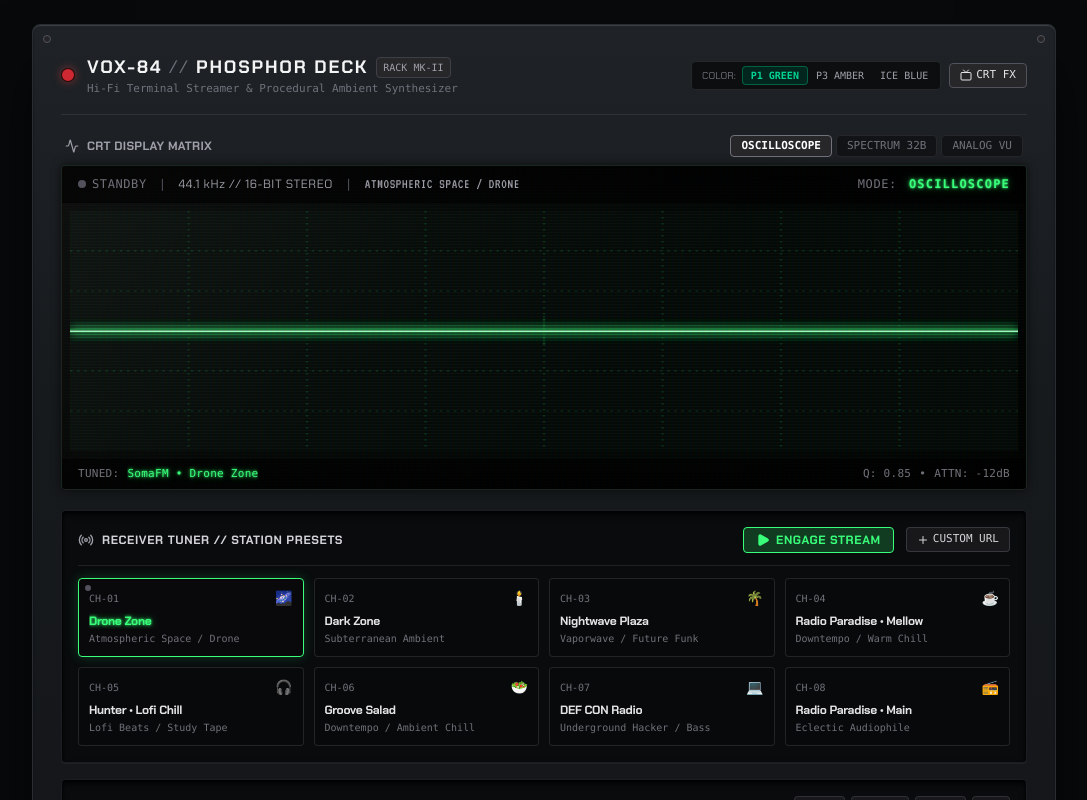
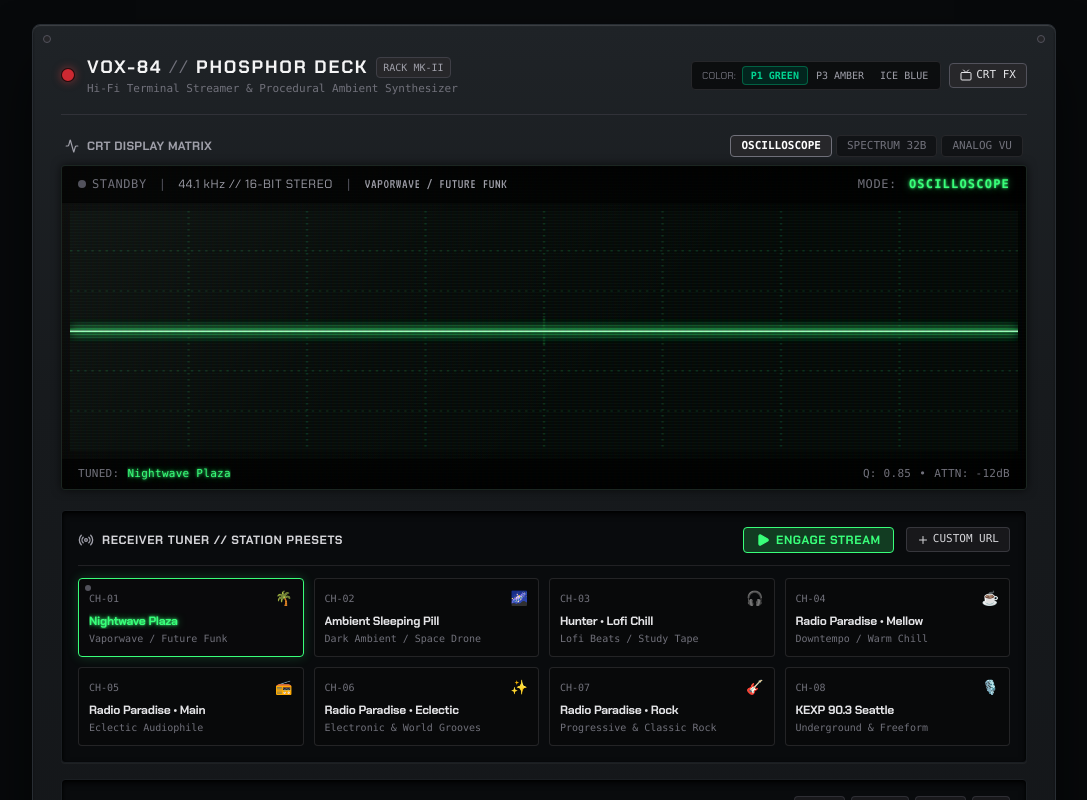
Before and after one commit to jasonpersinger/phosphor-deck, a React (Vite) app: page / in a window 1280 px wide. Shown: the top 800 px of the page, without its empty margins (96-1183 px from the left). Built offline with nearby package versions, Linux system fonts and the light colour scheme.

Commit message:
Replace fragile Icecast stations with high-reliability CDN streams (Stereoscenic, RP Eclectic/Rock, KEXP)

```diff
--- a/src/audioEngine.ts
+++ b/src/audioEngine.ts
@@ -9,24 +9,8 @@ export interface Station {
   icon: string;
 }
 
-// 8 Verified, Fast, High-Bandwidth Live Audio Streams
+// 8 Verified, Fast, High-Bandwidth Live Audio Streams (Modern CDNs, No Icecast/CORS blocks)
 export const STATIONS: Station[] = [
-  {
-    id: 'soma-dronezone',
-    name: 'SomaFM • Drone Zone',
-    genre: 'Atmospheric Space / Drone',
-    streamUrl: 'https://ice4.somafm.com/dronezone-128-mp3',
-    description: 'Served best chilled, safe with most medications. Atmospheric ambient space.',
-    icon: '🌌'
-  },
-  {
-    id: 'soma-darkzone',
-    name: 'SomaFM • Dark Zone',
-    genre: 'Subterranean Ambient',
-    streamUrl: 'https://ice4.somafm.com/darkzone-128-mp3',
-    description: 'Dark ambient, drone, and industrial soundscapes for deep focus.',
-    icon: '🕯️'
-  },
   {
     id: 'nightwave-plaza',
     name: 'Nightwave Plaza',
@@ -34,6 +18,22 @@ export const STATIONS: Station[] = [
     streamUrl: 'https://radio.plaza.one/mp3',
     description: '24/7 nostalgic vaporwave broadcast live from the virtual shopping mall.',
     icon: '🌴'
+  },
+  {
+    id: 'ambient-sleeping-pill',
+    name: 'Ambient Sleeping Pill',
+    genre: 'Dark Ambient / Space Drone',
+    streamUrl: 'https://radio.stereoscenic.com/asp-h',
+    description: 'Deep, subterranean ambient and cosmic drone for deep focus and sleep.',
+    icon: '🌌'
+  },
+  {
+    id: 'hunter-lofi',
+    name: 'Hunter • Lofi Chill',
+    genre: 'Lofi Beats / Study Tape',
+    streamUrl: 'https://live.hunter.fm/lofi_high',
+    description: 'Dusty vinyl grooves, relaxed jazz chords, and mellow study beats.',
+    icon: '🎧'
   },
   {
     id: 'rp-mellow',
@@ -44,38 +44,39 @@ export const STATIONS: Station[] = [
     icon: '☕'
   },
   {
-    id: 'hunter-lofi',
-    name: 'Hunter • Lofi Chill',
-    genre: 'Lofi Beats / Study Tape',
-    streamUrl: 'https://live.hunter.fm/lofi_high',
-    description: 'Dusty vinyl grooves, relaxed jazz chords, and mellow study beats.',
-    icon: '🎧'
-  },
-  {
-    id: 'soma-groovesalad',
-    name: 'SomaFM • Groove Salad',
-    genre: 'Downtempo / Ambient Chill',
-    streamUrl: 'https://ice4.somafm.com/groovesalad-128-mp3',
-    description: 'A nicely chilled plate of ambient/downtempo beats and grooves.',
-    icon: '🥗'
-  },
-  {
-    id: 'soma-defcon',
-    name: 'SomaFM • DEF CON Radio',
-    genre: 'Underground Hacker / Bass',
-    streamUrl: 'https://ice4.somafm.com/defcon-128-mp3',
-    description: 'Music for hacking, investigating, coding, and the digital underground.',
-    icon: '💻'
-  },
-  {
     id: 'rp-main',
     name: 'Radio Paradise • Main',
     genre: 'Eclectic Audiophile',
     streamUrl: 'https://stream.radioparadise.com/mp3-128',
     description: 'Commercial-free world-class eclectic music curated by real humans.',
     icon: '📻'
+  },
+  {
+    id: 'rp-eclectic',
+    name: 'Radio Paradise • Eclectic',
+    genre: 'Electronic & World Grooves',
+    streamUrl: 'https://stream.radioparadise.com/eclectic-128',
+    description: 'Chilled electronic, acoustic world fusion, and melodic ambient beats.',
+    icon: '✨'
+  },
+  {
+    id: 'rp-rock',
+    name: 'Radio Paradise • Rock',
+    genre: 'Progressive & Classic Rock',
+    streamUrl: 'https://stream.radioparadise.com/rock-128',
+    description: 'High-energy progressive, classic, and underground alternative rock.',
+    icon: '🎸'
+  },
+  {
+    id: 'kexp-seattle',
+    name: 'KEXP 90.3 Seattle',
+    genre: 'Underground & Freeform',
+    streamUrl: 'https://kexp-mp3-128.streamguys1.com/kexp128.mp3',
+    description: 'Where the music matters. Freeform independent underground radio.',
+    icon: '🎙️'
   }
 ];
+
 
 export interface AmbientLayerConfig {
   rain: number;
```
